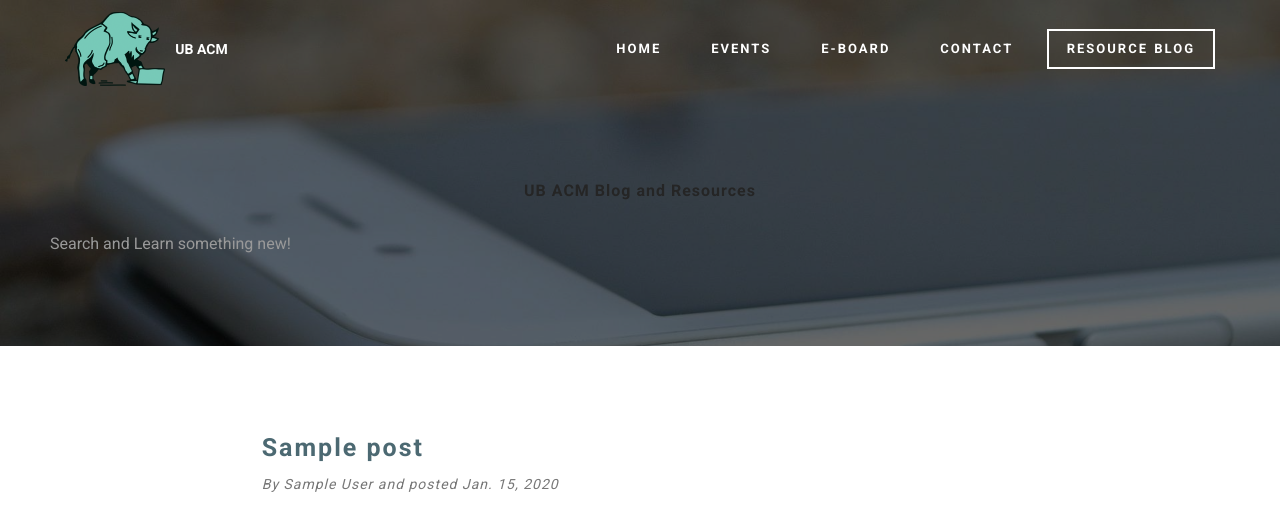
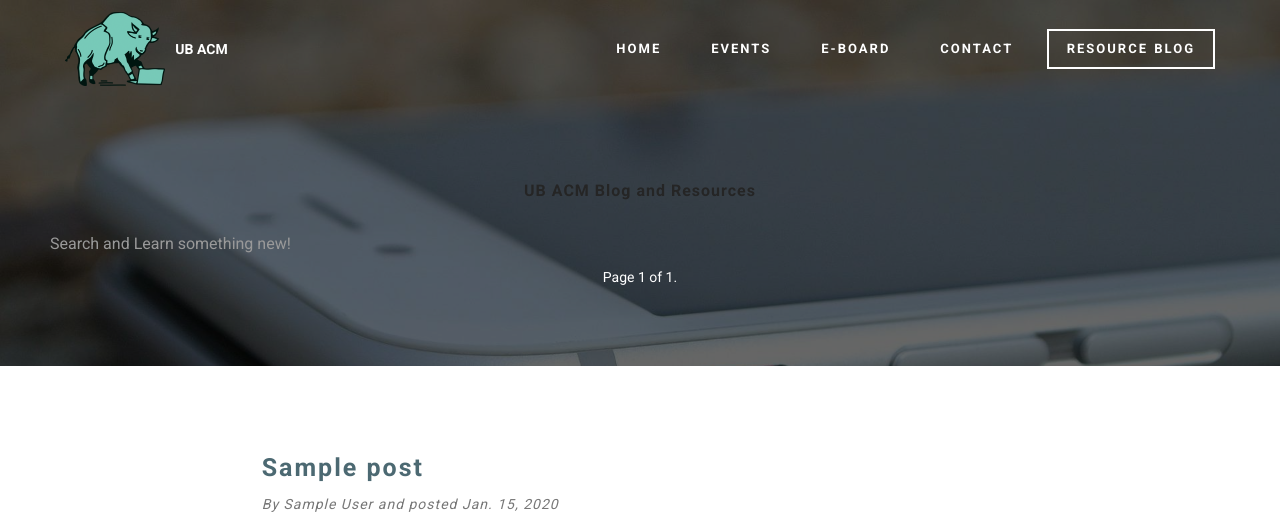
Before and after one commit to StephenOrJames/ubacm-website-2016, a Django app: page /blog/ in a window 1280 px wide. Shown: the top 527 px of the page. Run offline with Django 3.2, Linux system fonts and the light colour scheme; tables that the repository leaves empty hold one stand-in row (values such as "Sample post"); some libraries are stand-ins or nearby versions.

Commit message:
Pagination added

```diff
--- a/blog/views.py
+++ b/blog/views.py
@@ -1,4 +1,5 @@
 from django.contrib import messages
+from django.core.paginator import Paginator, PageNotAnInteger, EmptyPage
 from django.http import HttpResponse
 from django.shortcuts import render, redirect
 from django.template import Template, Context
@@ -9,7 +10,17 @@ from blog.models import Post
 
 def index(request):
     posts = Post.objects.all()
-    return render(request, 'blog.html', {'posts': posts})
+    paginator = Paginator(posts, 15)
+    page = int(request.GET.get('page', 1))
+    try:
+        blogs = paginator.page(page)
+    except PageNotAnInteger:
+        # If page is not an integer, deliver first page.
+        blogs = paginator.page(1)
+    except EmptyPage:
+        # If page is out of range (e.g. 9999), deliver last page of results.
+        blogs = paginator.page(paginator.num_pages)
+    return render(request, 'blog.html', {'posts': blogs})
 
 
 def view_post(request, identity):
--- a/templates/blog.html
+++ b/templates/blog.html
@@ -12,6 +12,21 @@
                         <div class="caption">
                             <h3>UB ACM Blog and Resources</h3>
                             <div><p>Search and Learn something new! <br></p></div>
+                            <div class="pagination" style="margin: auto 0">
+                                <span class="step-links">
+                                {% if posts.has_previous %}
+                                <a href="?page={{ posts.previous_page_number }}" class="btn btn-primary">Previous</a>
+                                {% endif %}
+
+                                <span class="current" style="color:white">
+                                    Page {{ posts.number }} of {{ posts.paginator.num_pages }}.
+                                </span>
+
+                                {% if posts.has_next %}
+                                <a href="?page={{ posts.next_page_number }}" class="btn btn-primary">Next</a>
+                                {% endif %}
+                                </span>
+                            </div>
                         </div>
                     </div>
                 </div>
@@ -28,7 +43,8 @@
                             <h3 class="mbr-header__text">{{ post.title }}&nbsp;</h3>
                         </a>
                         <p class="mbr-header__subtext">
-                            By {{ post.author.first_name }} {{ post.author.last_name }} and posted {{ post.posted_at }}</p>
+                            By {{ post.author.first_name }} {{ post.author.last_name }} and
+                            posted {{ post.posted_at }}</p>
                     </div>
                 </div>
             </div>
@@ -37,7 +53,8 @@
             <section class="mbr-section" id="content1-79">
                 <div class="mbr-section__container container mbr-section__container--middle">
                     <div class="row">
-                        <div class="mbr-article mbr-article--wysiwyg col-sm-8 col-sm-offset-2"><p>{{ post.description }}&nbsp;</p></div>
+                        <div class="mbr-article mbr-article--wysiwyg col-sm-8 col-sm-offset-2"><p>{{ post.description }}&nbsp;</p>
+                        </div>
                     </div>
                 </div>
             </section>
```
